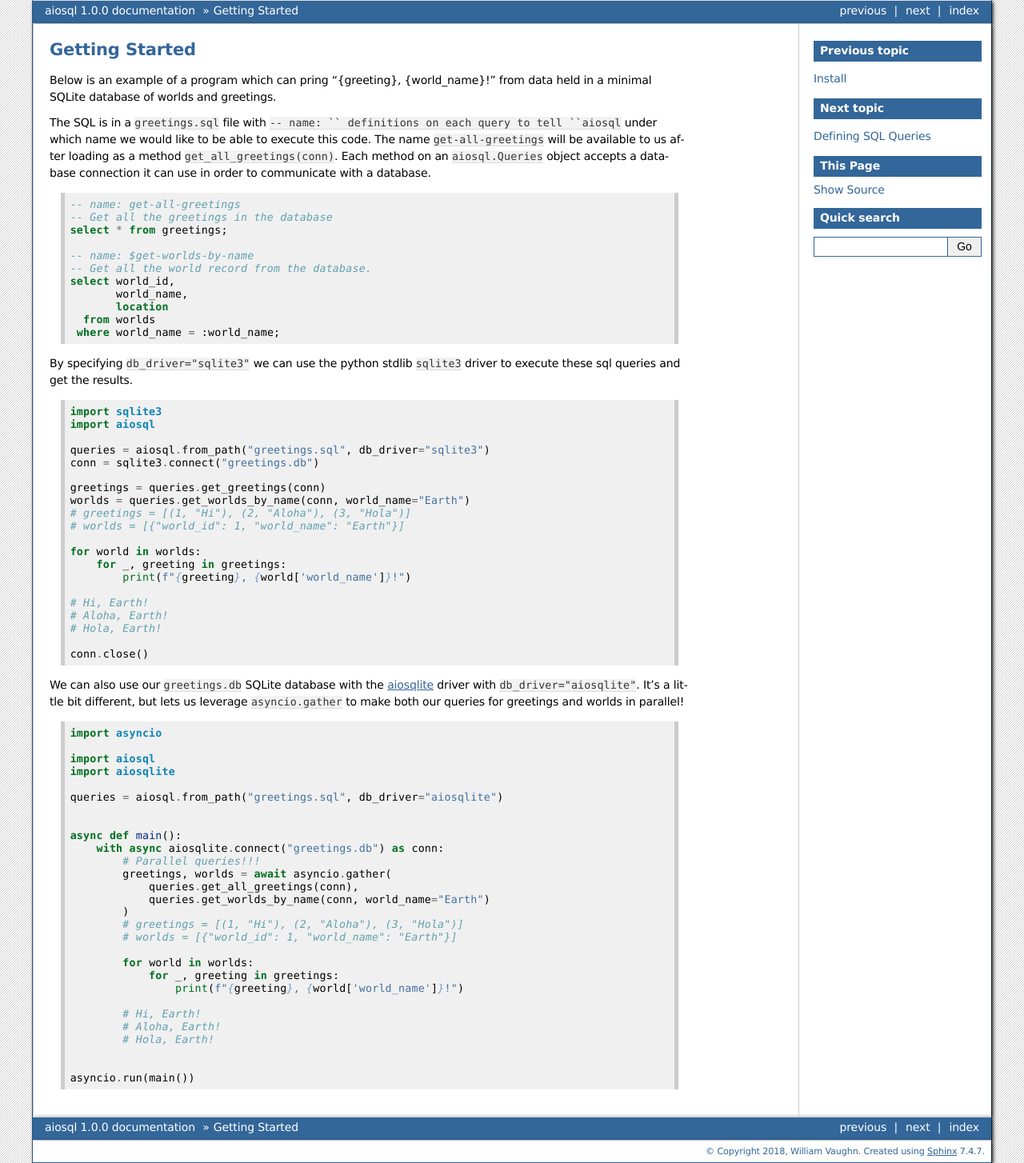
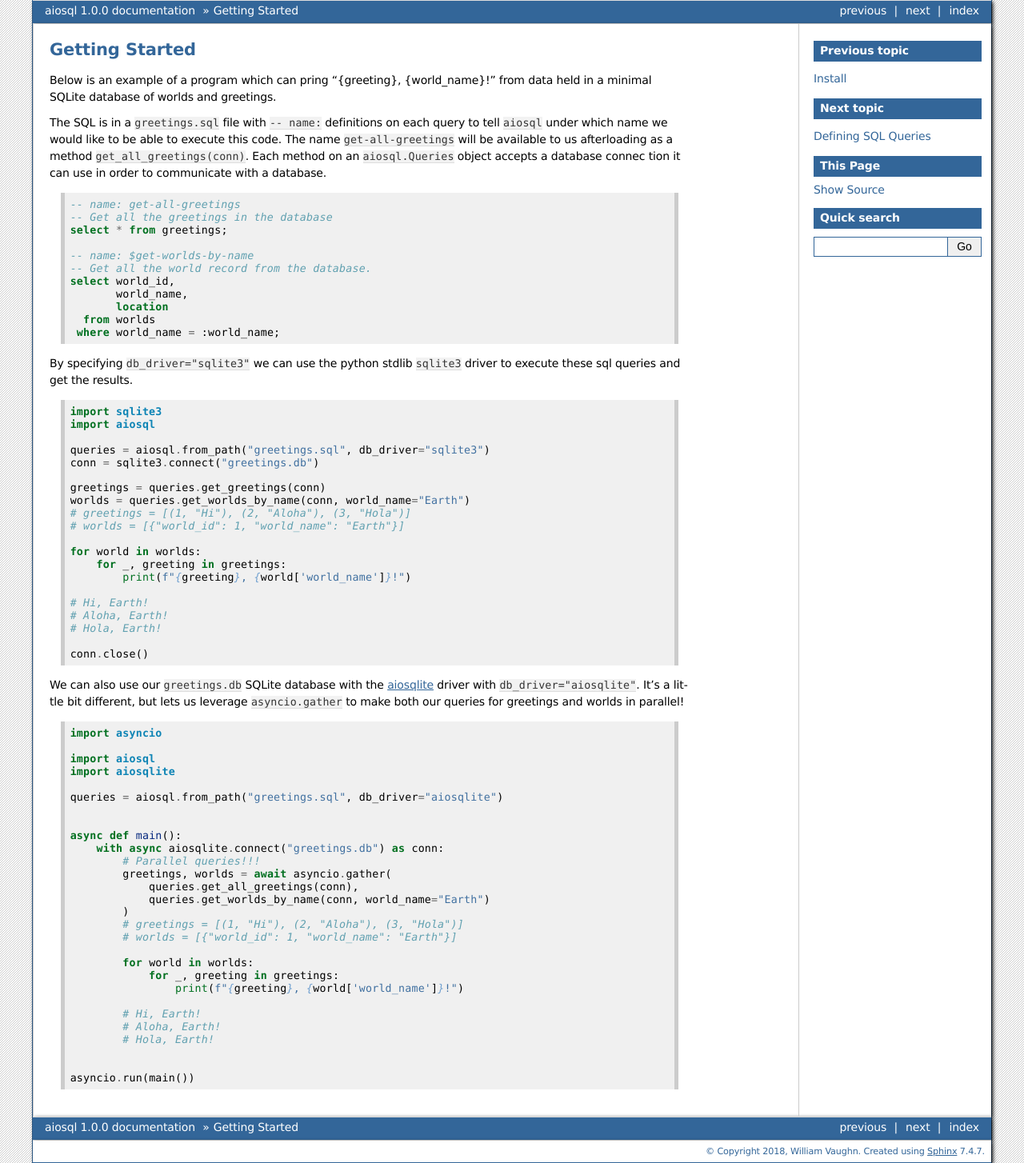
Before and after one commit to nackjicholson/aiosql, a Sphinx documentation site: the page built from docs/getting_started.rst, in a window 1280 px wide. Shown: the whole page at 80% size. Built offline with Sphinx 7.4.7, drawn with Linux system fonts in a browser that asks for light colours; pages that are not in the unit, such as notebooks, are missing from menus.

Commit message:
documentation formatting typos.

```diff
--- a/docs/getting_started.rst
+++ b/docs/getting_started.rst
@@ -5,9 +5,9 @@
 Below is an example of a program which can pring "{greeting}, {world_name}!" from data held in a minimal SQLite database of
 worlds and greetings.
 
-The SQL is in a ``greetings.sql`` file with ``-- name: `` definitions on each query to tell ``aiosql`` under which name
-we would like to be able to execute this code. The name ``get-all-greetings`` will be available to us after loading as
-a method ``get_all_greetings(conn)``. Each method on an ``aiosql.Queries`` object accepts a database connection it can
+The SQL is in a ``greetings.sql`` file with ``-- name:`` definitions on each query to tell ``aiosql`` under which name
+we would like to be able to execute this code. The name ``get-all-greetings`` will be available to us afterloading as
+a method ``get_all_greetings(conn)``. Each method on an ``aiosql.Queries`` object accepts a database connec tion it can
 use in order to communicate with a database.
 
 .. code-block:: sql
--- a/docs/query_loaders.rst
+++ b/docs/query_loaders.rst
@@ -4,5 +4,5 @@
 
 TODO:
 
-- ``QueryLoader`` abstract base class
-- ``register_query_loader``
+- Instructions on making new loaders from the ``QueryLoader`` abstract base class
+- How to use the ``aiosql.register_query_loader(db_driver, loader)`` function to add a new ``db_driver``
```
